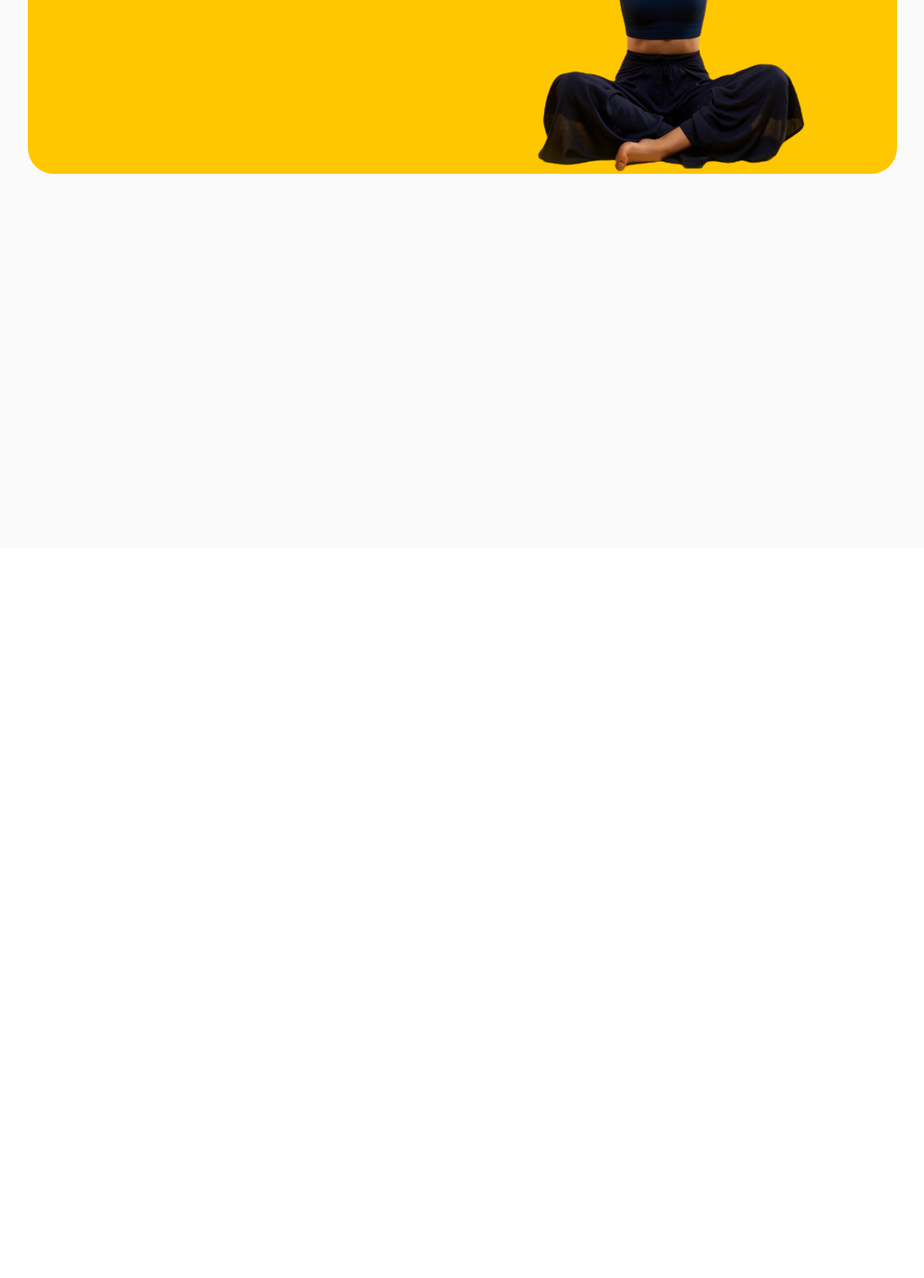
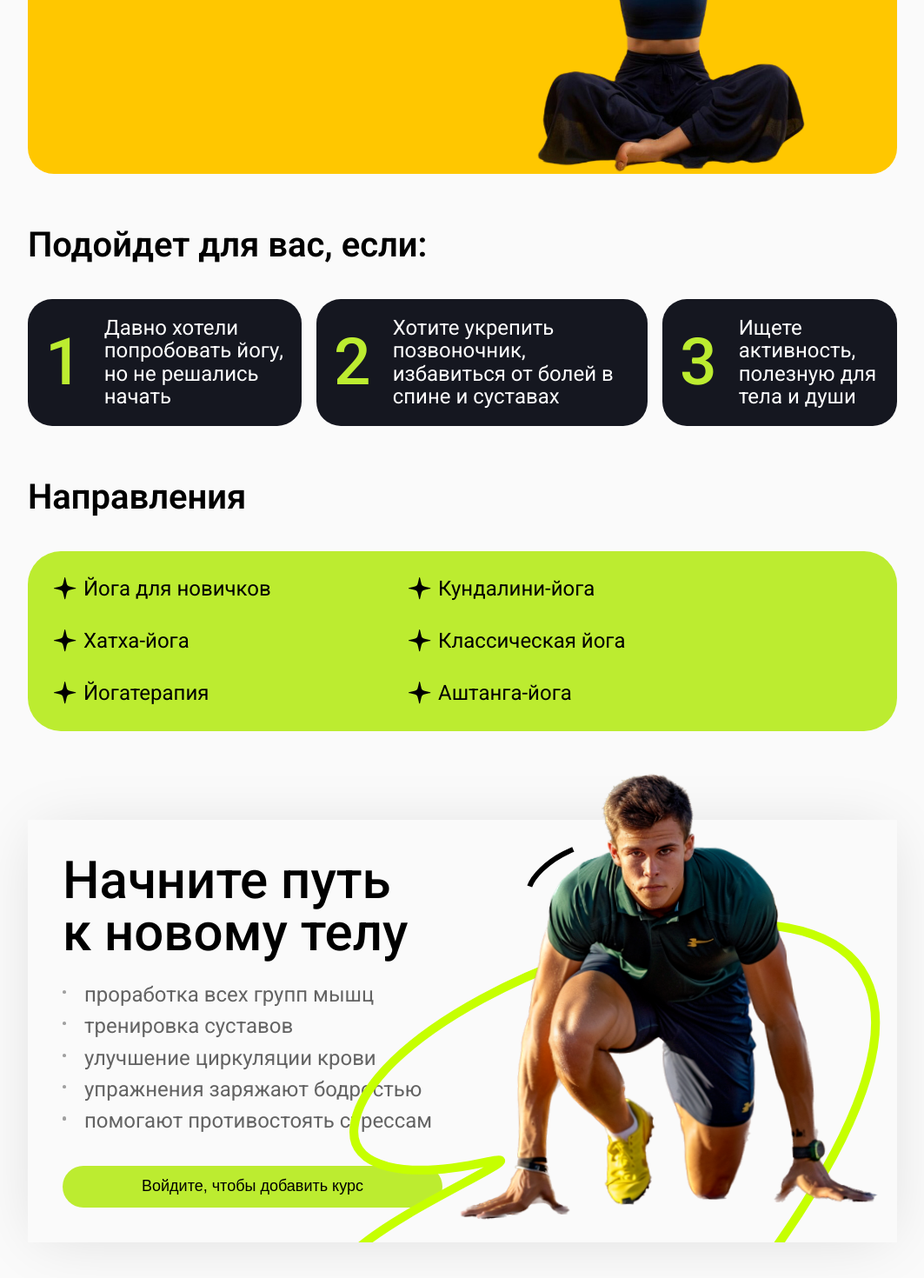
Before and after one commit to MarinaAlPu/sky-fitness-pro, a React (Vite) app: page /course/1 in a window 1280 px wide. Shown: the part 290-1760 px from the top of the page at 87% size, without its empty margins (108-1171 px from the left). Before the commit the page ends 920 px from the top, so only its background shows below. Built offline with nearby package versions, Linux system fonts and the light colour scheme.

Commit message:
Add course page desktop

```diff
--- a/src/components/courseContent/CourseContent.style.ts
+++ b/src/components/courseContent/CourseContent.style.ts
@@ -31,6 +31,7 @@ export const SBanner = styled.div`
   background-color: #FFC700;
   position: relative;
   border-radius: 30px;
+  margin-bottom: 60px;
 
   @media screen and (max-width: 375px) {
 
@@ -63,3 +64,206 @@ export const SImage = styled.img`
   right: 0;
   z-index: 10;
 `;
+
+export const SCentralBlock = styled.div`
+  width: 100%;
+  /* height: 486px; */
+  display: flex;
+  flex-direction: column;
+  gap: 60px;
+  margin-bottom: 102px;
+`;
+
+export const SCentralBlockDescription = styled.div`
+  width: 100%;
+  display: flex;
+  flex-direction: column;
+  gap: 40px;
+`;
+
+export const SCentralBlockTitle = styled.div`
+  font-weight: 600;
+  font-size: 40px;
+  line-height: 110%;
+  letter-spacing: 0px;
+`;
+
+export const SDescriptionBlocksWrapper = styled.div`
+  width: 100%;
+  display: flex;
+  flex-direction: row;
+  gap: 17px;
+`;
+
+export const SDescriptionBlock = styled.div`
+  /* width: 368px;
+  height: 141px; */
+  border-radius: 28px;
+  padding: 20px;
+  background-color: #151720;
+  /* background-color: #1E212E; */
+  display: flex;
+  flex-direction: row;
+  align-items: center;
+  gap: 25px;
+`;
+
+export const SDescriptionNumber = styled.div`
+  color: #BCEC30;
+  font-weight: 500;
+  font-size: 75px;
+  line-height: 135%;
+  letter-spacing: 0px;
+`;
+
+export const SDescriptionText = styled.div`
+  color: #FFFFFF;
+  font-weight: 400;
+  font-size: 24px;
+  line-height: 110%;
+  letter-spacing: 0px;
+`;
+
+export const SCentralBlockTypes = styled.div`
+  width: 100%;
+  /* height: 486px; */
+  display: flex;
+  flex-direction: column;
+  gap: 40px;
+`;
+
+// export const SDescriptionBlock = styled.div`
+//   /* width: 368px;
+//   height: 141px; */
+//   border-radius: 28px;
+//   padding: 20px;
+//   background-color: #151720;
+//   /* background-color: #1E212E; */
+//   display: flex;
+//   flex-direction: row;
+//   gap: 25px;
+// `;
+
+export const STypesWrapper = styled.div`
+  background-color: #BCEC30;
+  width: 100%;
+  border-radius: 38px;
+  padding: 30px;
+  display: flex;
+  flex-wrap: wrap;
+  column-gap: 124px;
+  row-gap: 34px;
+`;
+
+export const STypesItem = styled.div`
+  display: flex;
+  flex-direction: row;
+  width: 284px;
+  gap: 8px;
+`;
+
+export const STypesImage = styled.img`
+  width: 26px;
+  height: 26px;;
+  background-size: cover;
+  background-repeat: no-repeat;
+  background-position: center;
+`;
+
+export const STypesText = styled.div`
+  font-weight: 400;
+  font-size: 24px;
+  line-height: 110%;
+  letter-spacing: 0px;
+`;
+
+export const SBottomBlock = styled.div`
+  width: 100%;
+  height: 486px;
+  padding: 40px;
+  display: flex;
+  flex-direction: row;
+  box-shadow: 0px 4px 67px -12px #00000021;
+  position: relative;
+  /* overflow: hidden; */
+`;
+
+export const SBottomBlockText = styled.div`
+  width: 437px;
+  display: flex;
+  flex-direction: column;
+  gap: 28px;
+`;
+
+export const SBottomBlockTextTitleWrapper = styled.div`
+  width: 400px;
+  /* display: flex; */
+`;
+
+export const SBottomBlockTextTitle = styled.div`
+  font-weight: 500;
+  font-size: 60px;
+  line-height: 100%;
+  letter-spacing: 0px;
+  vertical-align: middle;
+`;
+
+// export const SBottomBlockItems = styled.div`
+//   display: flex;
+//   flex-direction: column;
+// `;
+
+export const SList = styled.ul`
+  list-style: none;
+`;
+
+export const SListItem = styled.li`
+  position: relative;
+  padding-left: 25px;
+  margin-bottom: 10px;
+  font-size: 18px;
+  line-height: 1.4;
+
+  font-weight: 400;
+  font-size: 24px;
+  line-height: 110%;
+  letter-spacing: 0px;
+  vertical-align: middle;
+  opacity: 60%;
+
+  &::before {
+    content: "";
+    position: absolute;
+    left: 0;
+    top: 8px;
+    /* width: 8px;
+    height: 8px; */
+    width: 4.37px;
+    height: 4.06px;
+    background-color: #000000;
+    opacity: 60%;
+    border-radius: 50%;
+  }
+`;
+
+export const SBottomBlockImageWrapper = styled.div`
+  position: absolute;
+  top: -100px;
+  right: 0;
+  bottom: 0;
+  left: 0;
+  overflow: hidden;
+  pointer-events: none;
+`;
+
+export const SBottomBlockImage = styled.img`
+  /* background-image: url('./images/skill-cards/man-lines.png'); */
+  background-size: cover;
+  background-repeat: no-repeat;
+  background-position: center;
+  position: absolute;
+  top: 20px;
+  right: -30px;
+  z-index: 10;
+  height: 690px;
+`;
--- a/src/components/courseContent/CourseContent.tsx
+++ b/src/components/courseContent/CourseContent.tsx
@@ -1,7 +1,18 @@
-import { SWrapper, SContainer, SBanner, STitle, SImage } from "./CourseContent.style";
+import { Button } from "../button/Button";
+import {
+  SWrapper, SContainer, SBanner, STitle, SImage, SBottomBlock, SBottomBlockText, SBottomBlockImage, SCentralBlock, SCentralBlockDescription, SCentralBlockTypes, SCentralBlockTitle, SDescriptionBlocksWrapper, SDescriptionBlock, SDescriptionNumber, SDescriptionText, STypesWrapper, STypesItem, STypesImage, STypesText, SBottomBlockImageWrapper, SBottomBlockTextTitle, SList,
+  SListItem,
+  SBottomBlockTextTitleWrapper,
+  //  SBottomBlockItems
+} from "./CourseContent.style";
 
 
 export const CourseContent = () => {
+
+  const handleAddCourse = () => {
+    console.log("Нажали кнопку 'Войдите, чтобы добавить курс'");
+  };
+
 
   return (
     <SWrapper>
@@ -10,6 +21,96 @@ export const CourseContent = () => {
           <STitle>Йога</STitle>
           <SImage src="/images/skill-cards/skill-card-1.svg" alt="Йога" />
         </SBanner>
+
+        <SCentralBlock>
+          <SCentralBlockDescription>
+            <SCentralBlockTitle>Подойдет для вас, если:</SCentralBlockTitle>
+            <SDescriptionBlocksWrapper>
+
+              <SDescriptionBlock>
+                <SDescriptionNumber>1</SDescriptionNumber>
+                <SDescriptionText>Давно хотели попробовать йогу, но не решались начать</SDescriptionText>
+              </SDescriptionBlock>
+
+              <SDescriptionBlock>
+                <SDescriptionNumber>2</SDescriptionNumber>
+                <SDescriptionText>Хотите укрепить позвоночник, избавиться от болей в спине и суставах</SDescriptionText>
+              </SDescriptionBlock>
+
+              <SDescriptionBlock>
+                <SDescriptionNumber>3</SDescriptionNumber>
+                <SDescriptionText>Ищете активность, полезную для тела и души</SDescriptionText>
+              </SDescriptionBlock>
+
+            </SDescriptionBlocksWrapper>
+          </SCentralBlockDescription>
+
+          <SCentralBlockTypes>
+            <SCentralBlockTitle>Направления</SCentralBlockTitle>
+            <STypesWrapper>
+
+              <STypesItem>
+                <STypesImage src="/icons/star.svg" alt="Звёздочка" />
+                <STypesText>Йога для новичков</STypesText>
+              </STypesItem>
+
+              <STypesItem>
+                <STypesImage src="/icons/star.svg" alt="Звёздочка" />
+                <STypesText>Кундалини-йога</STypesText>
+              </STypesItem>
+
+              <STypesItem>
+                <STypesImage src="/icons/star.svg" alt="Звёздочка" />
+                <STypesText>Хатха-йога</STypesText>
+              </STypesItem>
+
+              <STypesItem>
+                <STypesImage src="/icons/star.svg" alt="Звёздочка" />
+                <STypesText>Классическая йога</STypesText>
+              </STypesItem>
+
+              <STypesItem>
+                <STypesImage src="/icons/star.svg" alt="Звёздочка" />
+                <STypesText>Йогатерапия</STypesText>
+              </STypesItem>
+
+              <STypesItem>
+                <STypesImage src="/icons/star.svg" alt="Звёздочка" />
+                <STypesText>Аштанга-йога</STypesText>
+              </STypesItem>
+
+            </STypesWrapper>
+          </SCentralBlockTypes>
+        </SCentralBlock>
+
+        <SBottomBlock>
+          <SBottomBlockText>
+            <SBottomBlockTextTitleWrapper>
+              <SBottomBlockTextTitle>Начните путь к новому телу</SBottomBlockTextTitle>
+            </SBottomBlockTextTitleWrapper>
+
+            {/* <SBottomBlockItems>
+
+            </SBottomBlockItems> */}
+
+            <SList>
+              <SListItem>проработка всех групп мышц</SListItem>
+              <SListItem>тренировка суставов</SListItem>
+              <SListItem>улучшение циркуляции крови</SListItem>
+              <SListItem>упражнения заряжают бодростью</SListItem>
+              <SListItem>помогают противостоять стрессам</SListItem>
+            </SList>
+
+            <Button
+              width={{ desktop: "437px", mobile: "100%" }}
+              onClick={handleAddCourse}
+              text='Войдите, чтобы добавить курс'
+            ></Button>
+          </SBottomBlockText>
+          <SBottomBlockImageWrapper>
+            <SBottomBlockImage src="/images/skill-cards/runner.svg" alt="Мужик" />
+          </SBottomBlockImageWrapper>
+        </SBottomBlock>
       </SContainer>
     </SWrapper>
   )
```
